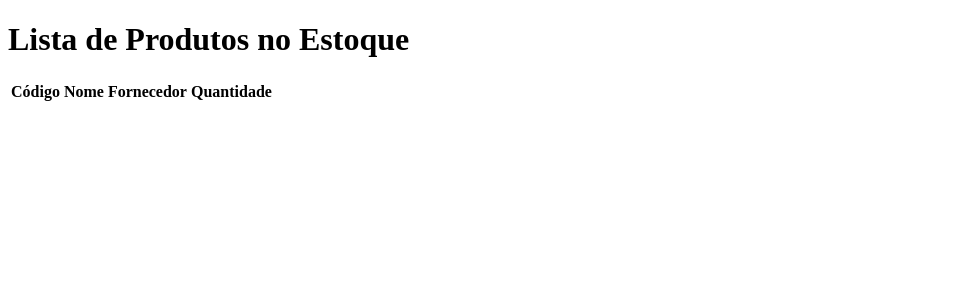
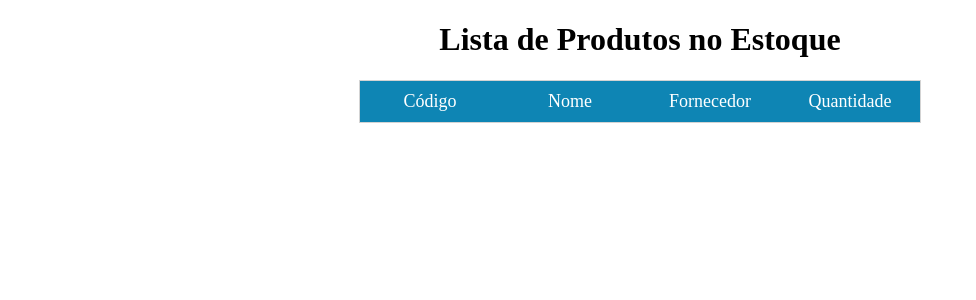
Before and after one commit to lehsouza/projetoControleEstoque, a Flask app: page /listar in a window 1280 px wide. Shown: the top 300 px of the page, without its empty margins (0-976 px from the left). Run offline with Flask 3, Linux system fonts and the light colour scheme; data that the repository does not hold is empty.

Commit message:
Add files via upload

```diff
--- a/static/style.css
+++ b/static/style.css
@@ -23,3 +23,30 @@ label {
     width: 80px;
     display: inline-block;
 }
+
+#Lista {
+    text-align: center;
+}
+
+table {
+    border: 1px solid #d3d3d3;
+    border-collapse: collapse;
+    margin: auto; /* Deixa tabela no meio da página */
+}
+
+th, td {
+    padding: 10px;
+    text-align: center;
+    width: 120px;
+}
+
+th {
+    color: white;
+    font-weight: lighter;
+    font-size: 18px;
+    background: rgb(14, 133, 180);
+}
+
+tr:nth-child(odd){
+    background-color: rgb(146, 208, 233);
+}
```
